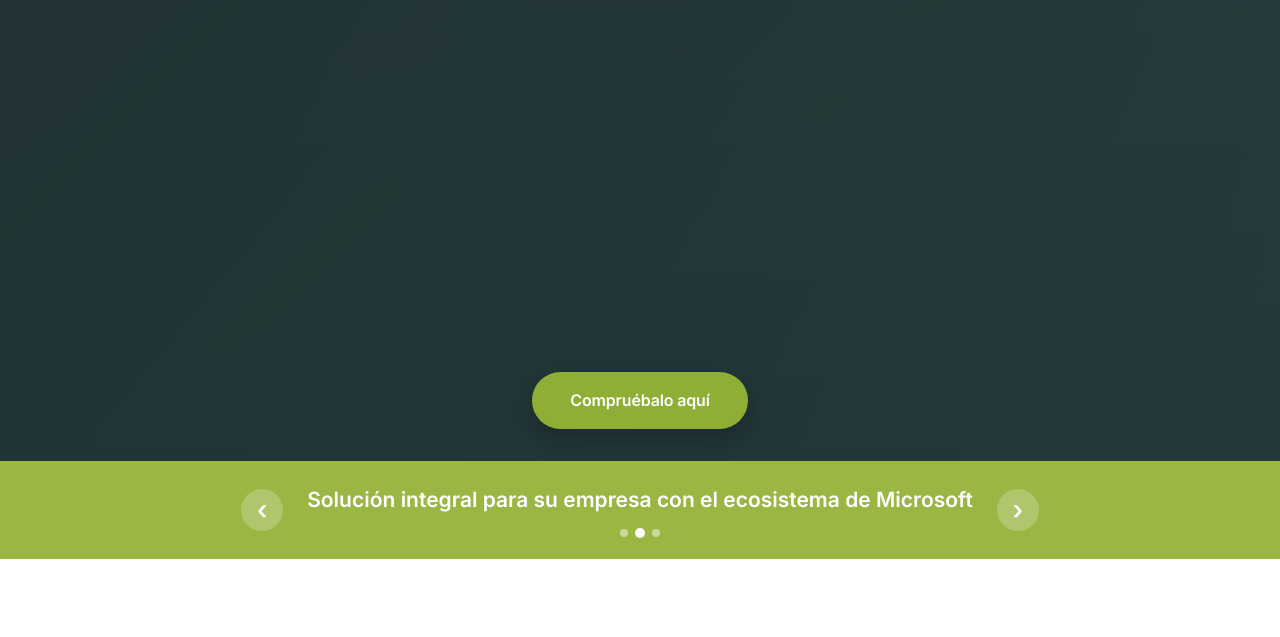
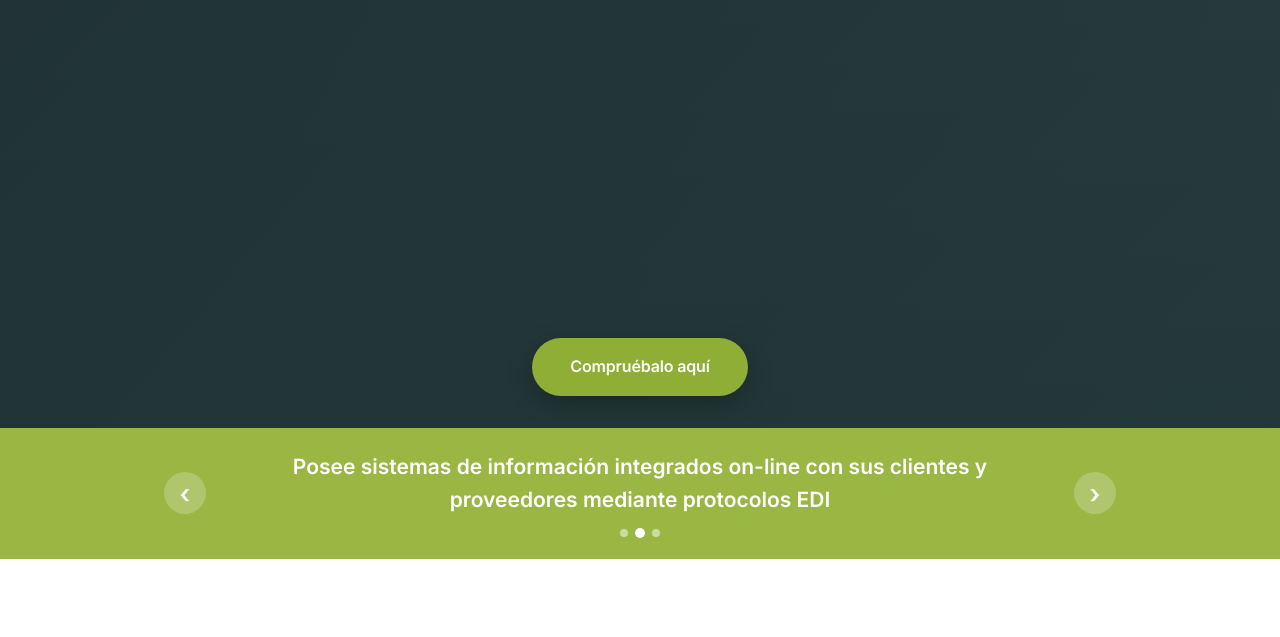
Before and after one commit to pp2955345-ship-it/traza-web, a plain HTML site: page index.html in a window 1280 px wide. Shown: the part 128-765 px from the top of the page. Drawn offline with Linux system fonts and the light colour scheme.

Commit message:
Carrusel hero con 7 preguntas

```diff
--- a/index.html
+++ b/index.html
@@ -61,7 +61,7 @@
       <div class="container">
         <span class="arrow" aria-label="Anterior">‹</span>
         <div>
-          <p>¿Quieres gestionar de una manera ágil y sencilla los pedidos de forma rápida y reduciendo los errores de recepción?</p>
+          <p>Desea usted acabar con sus problemas de trazabilidad y seguimiento de Lotes</p>
           <div class="hero-dots" aria-label="Indicadores del carrusel"></div>
         </div>
         <span class="arrow" aria-label="Siguiente">›</span>
--- a/js/main.js
+++ b/js/main.js
@@ -33,9 +33,13 @@ document.addEventListener('DOMContentLoaded', function () {
   const dotsWrap = document.querySelector('.hero-dots');
   const bannerText = document.querySelector('.hero-banner p');
   const messages = [
-    '¿Quieres gestionar de una manera ágil y sencilla los pedidos de forma rápida y reduciendo los errores de recepción?',
-    'Solución integral para su empresa con el ecosistema de Microsoft',
-    '20 años de experiencia en la industria alimentaria'
+    'Desea usted acabar con sus problemas de trazabilidad y seguimiento de Lotes',
+    'Posee sistemas de información integrados on-line con sus clientes y proveedores mediante protocolos EDI',
+    'Quiere poder atender a su canal de ventas y sus clientes de forma rápida y reduciendo costes de estructura',
+    'Necesita saber la rentabilidad de sus productos y sus clientes',
+    'Realiza Prognosis Diaria, dotando de información en tiempo real de la situación de la compañía',
+    'Tiene capacidad de utilizar herramientas desde los puestos de trabajo para la introducción de datos en tiempo real',
+    'Gestiona de forma Intensiva la actividad de su equipo Comercial, control de sus ventas y rentabilidad de cada operación'
   ];
   let current = 0;
   let timer;
```
